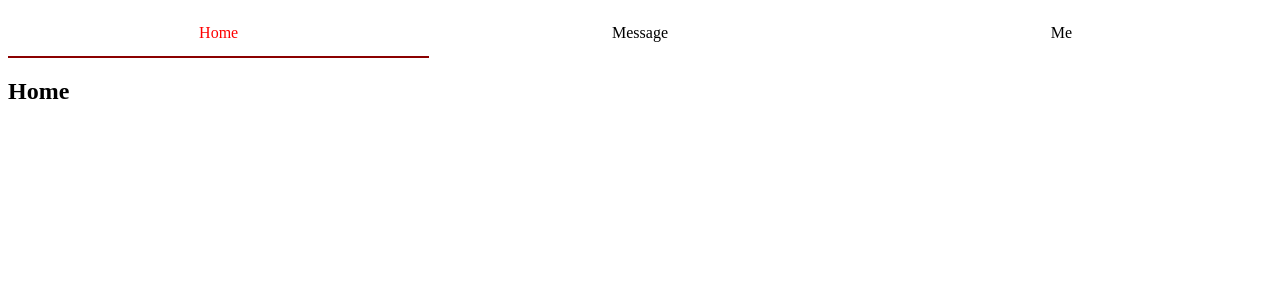
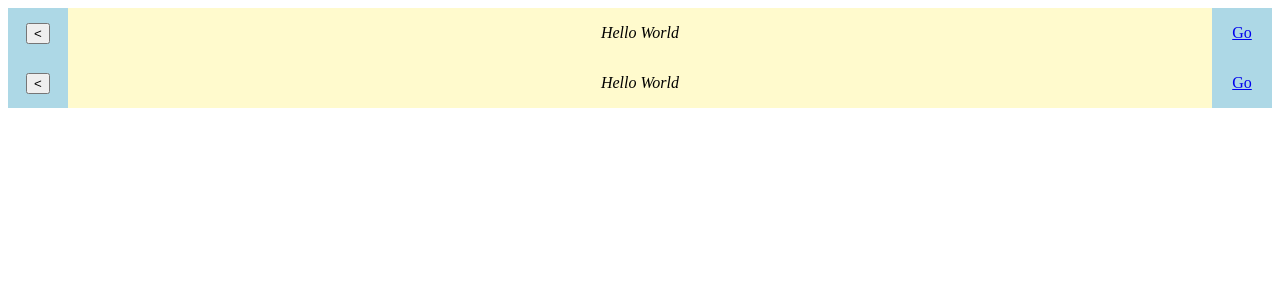
Before and after one commit to CoolWarm/react-learn-1, a React (Create React App) app: page / in a window 1280 px wide. Shown: the top 300 px of the page. Built offline with nearby package versions, Linux system fonts and the light colour scheme.

Commit message:
slot (pass element)
2种方法实现vue中的slot效果
在自定义组件中传入组件

```diff
--- a/src/App.js
+++ b/src/App.js
@@ -1,28 +1,20 @@
 import React from "react";
-import Navigation from "./Navigation";
+import TopBarChildren from "./TopBar-children";
+import TopBar from "./TopBar-props";
 
 export default class App extends React.Component {
-  constructor(props) {
-    super(props);
-
-    this.pageTitles = ["Home", "Message", "Me"];
-    this.state = {
-      currentIndex: 0
-    }
-  }
   render() {
-    const { currentIndex } = this.state;
     return (
       <div>
-        <Navigation pageTitles={this.pageTitles}
-                    tagClick={(index)=>this.changePage(index)} />
-        <h2>{this.pageTitles[currentIndex]}</h2>
+        <TopBarChildren>
+          <button>{"<"}</button>
+          <em>Hello World</em>
+          <a href="/">Go</a>
+        </TopBarChildren>
+        <TopBar left={<button>{"<"}</button>}
+          center={<em>Hello World</em>}
+          right={<a href="/">Go</a>} />
       </div>
     );
   }
-  changePage(index) {
-    this.setState({
-      currentIndex: index
-    });
-  }
 }
--- a/src/Navigation.js
+++ /dev/null
@@ -1,43 +0,0 @@
-import React from 'react';
-import PropTypes from 'prop-types';
-
-export default class Navigation extends React.Component {
-  constructor(props) {
-    super(props);
-    this.state = {
-      currentIndex: 0
-    }
-  }
-
-  render() {
-    const { pageTitles } = this.props;
-    const { currentIndex } = this.state;
-
-    return (
-      <div className="navigation">
-        {
-          pageTitles.map((item, index) => {
-            return (
-              <div key={index}
-                className={"tag " + (index === currentIndex ? "active" : "")}
-                onClick={e => this.changeIndex(index)}>
-                {item}
-              </div>
-            );
-          })
-        }
-      </div>
-    );
-  }
-
-  changeIndex(index) {
-    this.setState({
-      currentIndex: index
-    });
-    this.props.tagClick(index);
-  }
-}
-
-Navigation.propTypes = {
-  pageTitles: PropTypes.array.isRequired
-}
--- /dev/null
+++ b/src/TopBar-children.js
@@ -0,0 +1,19 @@
+import React from "react";
+
+export default class TopBar extends React.Component {
+  render() {
+    return (
+      <div className="topbar">
+        <div className="topbar-left">
+          {this.props.children[0]}
+        </div>
+        <div className="topbar-center">
+          {this.props.children[1]}
+        </div>
+        <div className="topbar-right">
+          {this.props.children[2]}
+        </div>
+      </div>
+    );
+  }
+}
--- /dev/null
+++ b/src/TopBar-props.js
@@ -0,0 +1,20 @@
+import React from "react";
+
+export default class TopBar extends React.Component {
+  render() {
+    const { left, center, right } = this.props;
+    return (
+      <div className="topbar">
+        <div className="topbar-left">
+          {left}
+        </div>
+        <div className="topbar-center">
+          {center}
+        </div>
+        <div className="topbar-right">
+          {right}
+        </div>
+      </div>
+    );
+  }
+}
--- a/src/style.css
+++ b/src/style.css
@@ -1,15 +1,19 @@
-.navigation {
+.topbar {
   display: flex;
+}
+
+.topbar-left, .topbar-right, .topbar-center {
   height: 50px;
   line-height: 50px;
-}
-
-.tag {
-  flex: 1;
   text-align: center;
 }
 
-.tag.active {
-  color: red;
-  border-bottom: 2px solid darkred;
+.topbar-left, .topbar-right {
+  width: 60px;
+  background-color: lightblue;
 }
+
+.topbar-center {
+  flex: 1;
+  background-color: lemonchiffon;
+}
```
